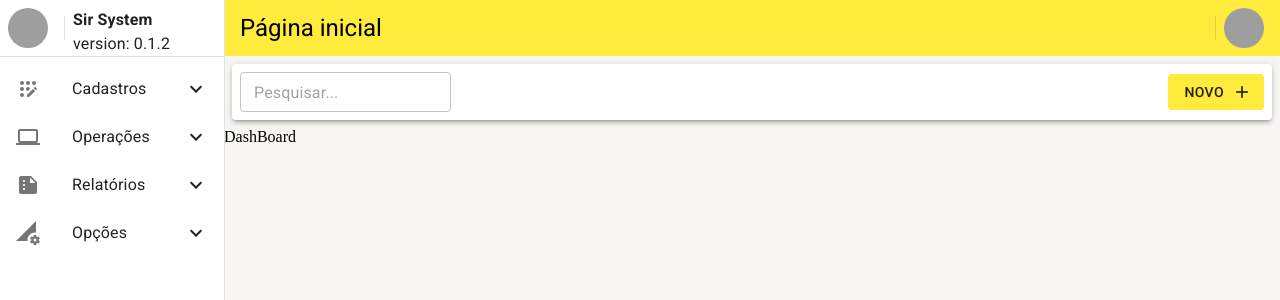
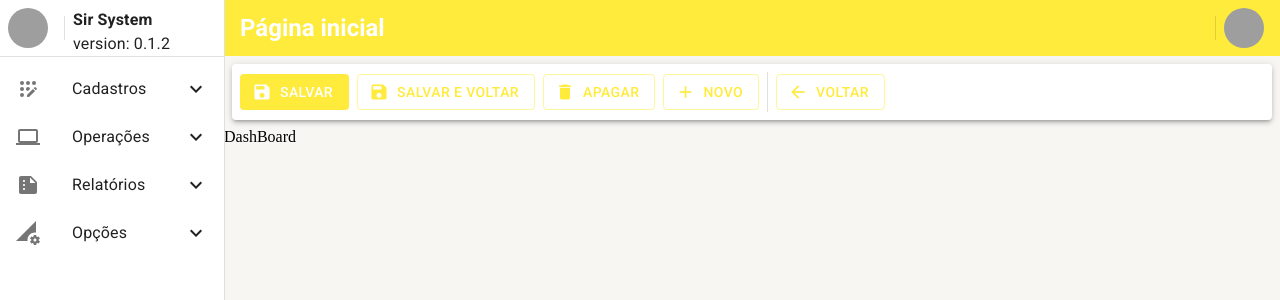
Before and after one commit to fernandojqn/sirsystem, a React (Create React App) app: page /pagina-inicial in a window 1280 px wide. Shown: the top 300 px of the page. Built offline with nearby package versions, Linux system fonts and the light colour scheme; grey boxes are pictures that could not be loaded.

Commit message:
botoes do detalhes

```diff
--- a/src/pages/dashboard/Dashboard.tsx
+++ b/src/pages/dashboard/Dashboard.tsx
@@ -1,5 +1,5 @@
 import { LayoutBase } from "../../shared/layouts";
-import { BarraDeListagem } from "../../shared/components";
+import { FerramentasDeDetalhes } from "../../shared/components";
 
 
 export const Dashboard: React.FC = () => {
@@ -8,7 +8,7 @@ export const Dashboard: React.FC = () => {
         <LayoutBase
             titulo= 'Página inicial'
             barraDeFerramentas={(
-                <BarraDeListagem mostrarInputBusca={true} textoDoBotaoNovo={'Novo'}/>
+                <FerramentasDeDetalhes textoBotaoNovo="Novo"/>
                 )} >
         DashBoard
         </LayoutBase>
--- /dev/null
+++ b/src/shared/components/ferramentas-de-detalhes/FerramentasDeDetalhes.tsx
@@ -0,0 +1,106 @@
+import { Box, Button, Divider, Icon, Paper, useTheme } from "@mui/material";
+
+interface IFerramentasDeDetalhesProps {
+    textoBotaoNovo?: string;
+
+    mostrarBotaoSalvar?: boolean;
+    mostrarBotaoSalvarEVoltar?: boolean;
+    mostrarBotaoApagar?: boolean;
+    mostrarBotaoNovo?: boolean;
+    mostrarBotaoVoltar?: boolean;
+
+    aoClicarBotaosalvar?: () => void;
+    aoClicarBotaoSalvarEVoltar?: () => void;
+    aoClicarBotaoApagar?: () => void;
+    aoClicarBotaoNovo?: () => void;
+    aoClicarBotaoVoltar?: () => void;
+}
+
+export const FerramentasDeDetalhes: React.FC<IFerramentasDeDetalhesProps> = ({
+        textoBotaoNovo = 'Novo', mostrarBotaoSalvar: mostrarBotaoSalvar = true, mostrarBotaoSalvarEVoltar = true,
+        mostrarBotaoApagar = true, mostrarBotaoNovo = true, mostrarBotaoVoltar = true,
+        aoClicarBotaosalvar, aoClicarBotaoSalvarEVoltar, aoClicarBotaoApagar,
+        aoClicarBotaoNovo, aoClicarBotaoVoltar
+}) => {
+
+    const theme = useTheme();
+
+    return (
+        <Box
+            component={Paper}
+            height={theme.spacing(5)}
+            marginX={1}
+            padding={1}
+            display="flex"
+            gap={1}
+            alignItems="center"
+            elevation={3}
+            >
+
+            { mostrarBotaoSalvar && (
+                <Button
+                        color="primary"
+                        disableElevation
+                        variant="contained"
+                        startIcon={<Icon>save</Icon>}
+                        onClick={aoClicarBotaosalvar}
+                        >
+                            Salvar
+                </Button>
+            )}
+
+            { mostrarBotaoSalvarEVoltar && (
+                <Button
+                    color="primary"
+                    disableElevation
+                    variant="outlined"
+                    startIcon={<Icon>save</Icon>}
+                    onClick={aoClicarBotaoSalvarEVoltar}
+                    >
+                        Salvar e voltar
+                </Button>
+            )}
+
+            { mostrarBotaoApagar && (
+                <Button
+                    color="primary"
+                    disableElevation
+                    variant="outlined"
+                    startIcon={<Icon>delete</Icon>}
+                    onClick={aoClicarBotaoApagar}
+                    >
+                        Apagar
+                </Button>
+            )}
+
+            { mostrarBotaoNovo && (
+                <Button
+                    color="primary"
+                    disableElevation
+                    variant="outlined"
+                    startIcon={<Icon>add</Icon>}
+                    onClick={aoClicarBotaoNovo}
+                    >
+                        {textoBotaoNovo}
+                </Button>
+            )}
+
+            { mostrarBotaoVoltar && (
+            <Divider orientation="vertical" variant="middle" />
+            )}
+
+            { mostrarBotaoVoltar && (
+                <Button
+                    color="primary"
+                    disableElevation
+                    variant="outlined"
+                    startIcon={<Icon>arrow_back</Icon>}
+                    onClick={aoClicarBotaoVoltar}
+                    >
+                        Voltar
+                </Button>
+            )}
+
+        </Box>
+    )
+}
--- a/src/shared/components/barra-de-listagem/BarraDeListagem.tsx
+++ b/src/shared/components/ferramentas-de-listagem/FerramentasDeListagem.tsx
@@ -1,6 +1,6 @@
 import { Box, Button, Icon, Paper, TextField, useTheme } from "@mui/material"
 
-interface IBarraDeListagemProps {
+interface IFerramentasDeListagemProps {
     //label
     textoDaBusca?: string;
     mostrarInputBusca?: boolean;
@@ -13,7 +13,7 @@ interface IBarraDeListagemProps {
 
 
 
-export const BarraDeListagem: React.FC<IBarraDeListagemProps> = (
+export const FerramentasDeListagem: React.FC<IFerramentasDeListagemProps> = (
     { textoDaBusca = '', mostrarInputBusca = false, aoMudarTextoDaBusca,
     textoDoBotaoNovo='Novo', mostrarBotaoNovo = true, aoClicarNoBotaoNovo}
     ) => {
--- a/src/shared/layouts/LayoutBase.tsx
+++ b/src/shared/layouts/LayoutBase.tsx
@@ -2,7 +2,7 @@ import { ForkRight } from "@mui/icons-material";
 import { Avatar, Box, Divider, Icon, IconButton, Typography, useMediaQuery, useTheme } from "@mui/material";
 import {yellow} from "@mui/material/colors";
 import { ReactNode } from "react";
-import { BarraDeListagem } from "../components";
+import { FerramentasDeListagem } from "../components";
 import { useDrawerContext } from "../contexts";
 
 interface ILayoutBaseProps {
@@ -20,7 +20,7 @@ export const LayoutBase: React.FC<ILayoutBaseProps> =({children, titulo, barraDe
     return (
         <Box  height="100%" display="flex" flexDirection="column" gap={1}>
             <Box bgcolor={yellow[500]} padding={2} display="flex" alignItems="center" gap={2}
-                 height={theme.spacing(3)}>
+                 height={theme.spacing(3)} >
 
 
                 {smDown && (
@@ -29,12 +29,13 @@ export const LayoutBase: React.FC<ILayoutBaseProps> =({children, titulo, barraDe
                     </IconButton>
                 )}
 
-                <Typography
-                    variant={smDown ? 'h6' : 'h5'}
+                <Typography color={theme.palette.primary.contrastText}
+                    variant={smDown ? 'h5' : 'h5'}
                     overflow="hidden"
                     whiteSpace="nowrap"
-                    textOverflow="ellipsis" >
-                        {titulo}
+                    textOverflow="ellipsis"
+                    >
+                       <strong>{titulo}</strong>
                 </Typography>
 
                 <Box flex={1} display="flex" gap={1} justifyContent="end">
--- a/src/shared/themes/Light.ts
+++ b/src/shared/themes/Light.ts
@@ -1,5 +1,5 @@
 import { createTheme } from "@mui/material";
-import { cyan, yellow } from "@mui/material/colors";
+import { yellow } from "@mui/material/colors";
 
 
 export const LightTheme = createTheme ({
@@ -7,12 +7,13 @@ export const LightTheme = createTheme ({
         primary: {
             main: yellow[500],
             light: yellow[300],
-            dark: yellow[700]
+            dark: yellow[700],
+            contrastText: '#ffffff'
         },
         secondary: {
-          main: cyan[500],
-          dark: cyan[400],
-          light: cyan[300],
+          main: yellow[700],
+          dark: yellow[900],
+          light: yellow[500],
           contrastText: '#ffffff',
         },
         background: {
```
Also changed, not shown: src/shared/components/index.ts (+4 -3 lines).
